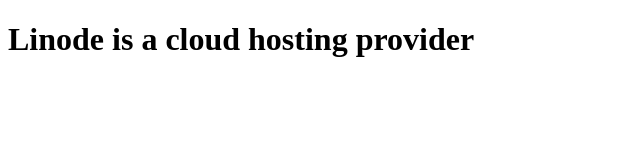
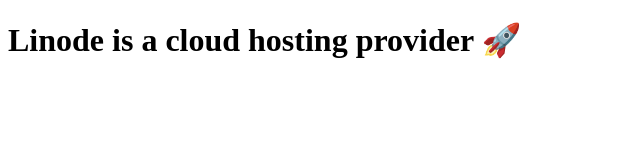
Before and after one commit to ibrahimsifat/express-cicd-linode, a website: page index.html in a window 1280 px wide. Shown: the whole page, without its empty margins (0-640 px from the left). Drawn offline with Linux system fonts and the light colour scheme.

Commit message:
updated:bash-shell

```diff
--- a/index.html
+++ b/index.html
@@ -6,6 +6,6 @@
     <title>Linode is a cloud hosting provider</title>
   </head>
   <body>
-    <h1>Linode is a cloud hosting provider</h1>
+    <h1>Linode is a cloud hosting provider 🚀</h1>
   </body>
 </html>
```
Also changed, not shown: .github/workflows/dockerpush.yml.
